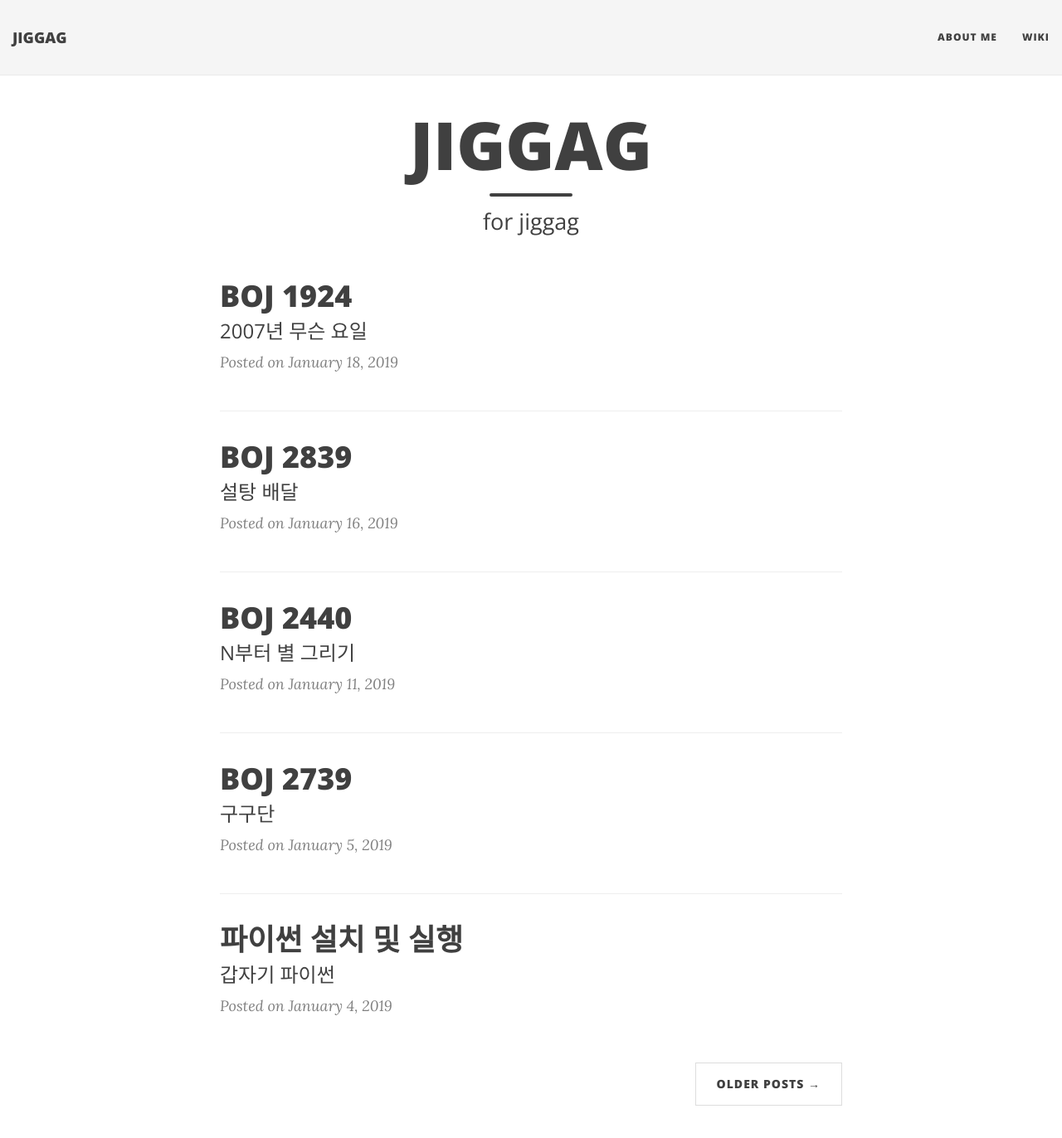
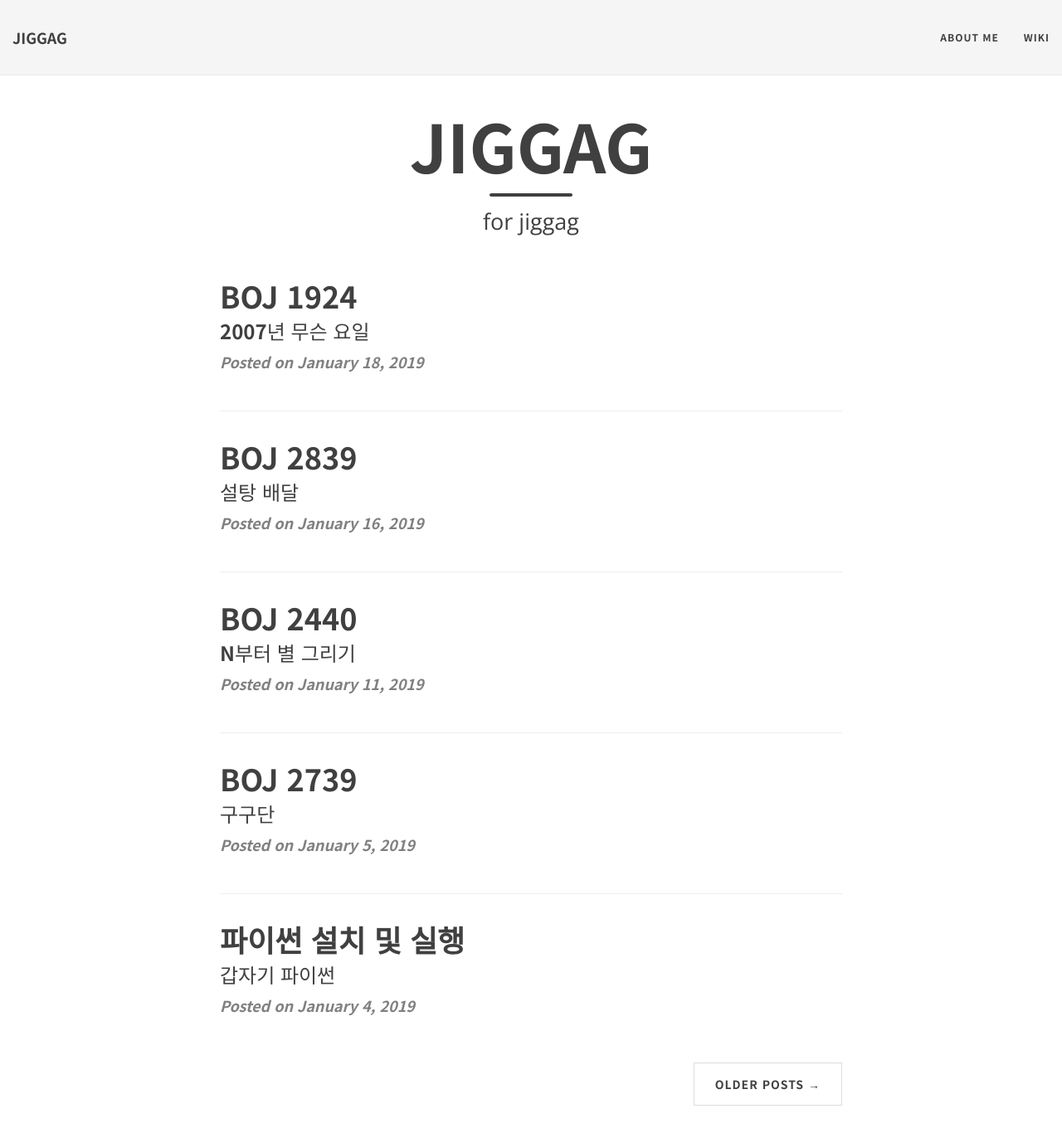
Before and after one commit to jiggag/jiggag.github.io, a Jekyll site: the page built from index.html, in a window 1280 px wide and 1400 px high. Shown: the top 1372 px of the window at 83% size. Built offline with Jekyll 4.4.1, drawn with Linux system fonts in a browser that asks for light colours; nearby versions of some CDN libraries; the list of posts is cut into pages by our own code.

Commit message:
Update main.css

```diff
--- a/css/main.css
+++ b/css/main.css
@@ -4,16 +4,14 @@
 
 /* 2019.1.19 Add font */
 @import url('https://fonts.googleapis.com/css?family=Noto+Sans+KR:700');
-html{
-  font-family: 'Noto Sans KR', sans-serif;
-}
 
 @import url("pygment_highlights.css");
 
 /* --- General --- */
 
 body {
-  font-family: 'Lora', 'Times New Roman', serif;
+  /* font-family: 'Lora', 'Times New Roman', serif; */
+  font-family: 'Noto Sans KR', sans-serif;
   font-size: 18px;
   color: #404040;
   position: relative;
@@ -28,7 +26,8 @@
   margin: 30px 0;
 }
 h1,h2,h3,h4,h5,h6 {
-  font-family: 'Open Sans', 'Helvetica Neue', Helvetica, Arial, sans-serif;
+  /* font-family: 'Open Sans', 'Helvetica Neue', Helvetica, Arial, sans-serif; */
+  font-family: 'Noto Sans KR', sans-serif;
   font-weight: 800;
 }
 a {
@@ -63,7 +62,8 @@
 }
 
 .main-explain-area {
-  font-family: 'Open Sans', 'Helvetica Neue', Helvetica, Arial, sans-serif;
+  /* font-family: 'Open Sans', 'Helvetica Neue', Helvetica, Arial, sans-serif; */
+  font-family: 'Noto Sans KR', sans-serif;
   padding: 15px inherit;
 }
 
@@ -114,7 +114,8 @@
 .navbar-custom {
   background-color: {{ site.navbar-col }};
   border-bottom: 1px solid #EAEAEA;
-  font-family: 'Open Sans', 'Helvetica Neue', Helvetica, Arial, sans-serif;
+  /* font-family: 'Open Sans', 'Helvetica Neue', Helvetica, Arial, sans-serif; */
+  font-family: 'Noto Sans KR', sans-serif;
   {% if site.navbar-img %}
   background-image: url({{ site.navbar-img }});
   background-attachment: fixed;
@@ -291,7 +292,8 @@
   padding: 0;
 }
 footer .copyright {
-  font-family: 'Open Sans', 'Helvetica Neue', Helvetica, Arial, sans-serif;
+  /* font-family: 'Open Sans', 'Helvetica Neue', Helvetica, Arial, sans-serif; */
+  font-family: 'Noto Sans KR', sans-serif;
   text-align: center;
   margin-bottom: 0;
 }
@@ -357,7 +359,8 @@
   margin: 0 0 10px;
 }
 .post-preview .post-entry {
-  font-family: 'Open Sans', 'Helvetica Neue', Helvetica, Arial, sans-serif;
+  /* font-family: 'Open Sans', 'Helvetica Neue', Helvetica, Arial, sans-serif; */
+  font-family: 'Noto Sans KR', sans-serif;
 }
 .post-entry-container {
   display: inline-block;
@@ -394,7 +397,8 @@
 /* --- Tags --- */
 
 .blog-tags {
-  font-family: 'Open Sans', 'Helvetica Neue', Helvetica, Arial, sans-serif;
+  /* font-family: 'Open Sans', 'Helvetica Neue', Helvetica, Arial, sans-serif; */
+  font-family: 'Noto Sans KR', sans-serif;
   color: #999;
   font-size: 15px;
   margin-bottom: 30px;
@@ -512,7 +516,8 @@
   padding: 5px 10px;
   font-size: 11px;
   color: #EEE;
-  font-family: 'Open Sans', 'Helvetica Neue', Helvetica, Arial, sans-serif;
+  /* font-family: 'Open Sans', 'Helvetica Neue', Helvetica, Arial, sans-serif; */
+  font-family: 'Noto Sans KR', sans-serif;
   right: 0;
   bottom: 0;
   display: none;
@@ -596,7 +601,8 @@
 /* --- Pager --- */
 
 .pager li a {
-  font-family: 'Open Sans', 'Helvetica Neue', Helvetica, Arial, sans-serif;
+  /* font-family: 'Open Sans', 'Helvetica Neue', Helvetica, Arial, sans-serif; */
+  font-family: 'Noto Sans KR', sans-serif;
   text-transform: uppercase;
   font-size: 14px;
   font-weight: 800;
@@ -762,7 +768,8 @@
 }
 
 #full-tags-list {
-  font-family: 'Open Sans', 'Helvetica Neue', Helvetica, Arial, sans-serif;
+  /* font-family: 'Open Sans', 'Helvetica Neue', Helvetica, Arial, sans-serif; */
+  font-family: 'Noto Sans KR', sans-serif;
 }
 
 #full-tags-list .tag-entry {
```
